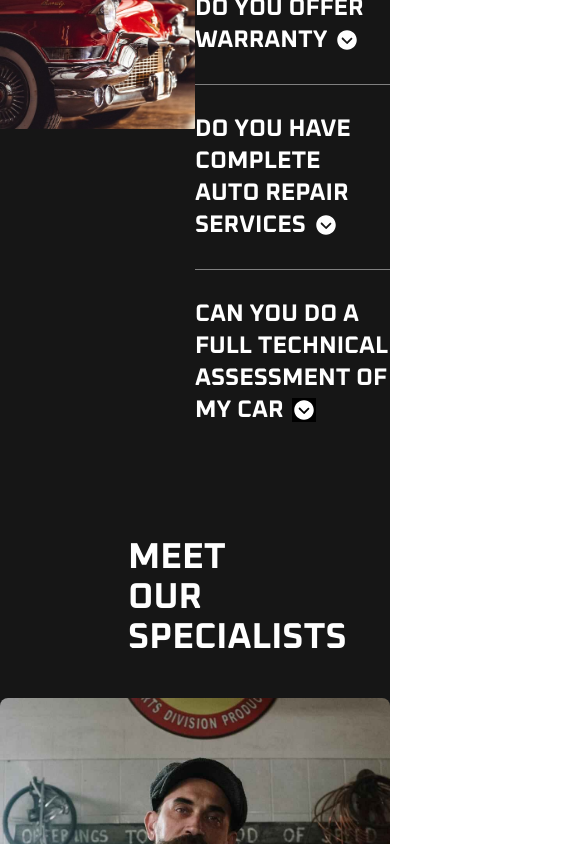
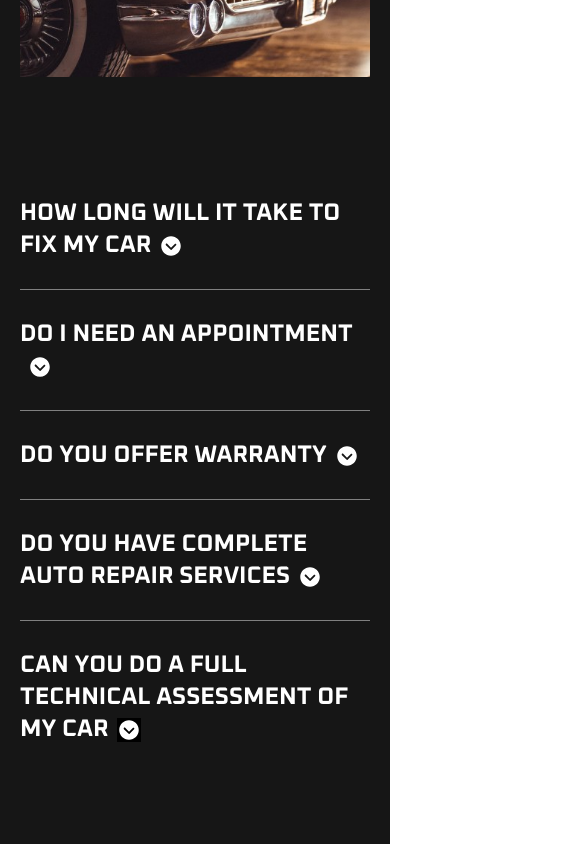
Before and after one commit to Kimutai01/mechanical, a React (Vite) app: page / in a window 390 px wide. Shown: the part 6740-7584 px from the top of the page, 564 px wide, since content can reach past the window. Built offline with nearby package versions, Linux system fonts and the light colour scheme; the HTML template or start-up script is replaced by a standard one.

Commit message:
Made it responsive

```diff
--- a/src/components/Contact.jsx
+++ b/src/components/Contact.jsx
@@ -10,10 +10,10 @@ import { IoMdMail } from "react-icons/io";
 import { IoLocationSharp } from "react-icons/io5";
 const Contact = () => {
   return (
-    <div className="bg-[#000] flex pt-20 px-32 pb-20 gap-16">
-      <div className="bg-[#161616] w-[85%] px-10 rounded-lg pb-10">
-        <div className="flex mt-10 gap-5">
-          <div className="flex flex-col w-[50%]">
+    <div className="bg-[#000] flex flex-col md:flex-row pt-20 px-32 pb-20 gap-16">
+      <div className="bg-[#161616] md:w-[85%] px-10 rounded-lg pb-10">
+        <div className="flex flex-col md:flex-row mt-10 gap-5">
+          <div className="flex flex-col md:w-[50%]">
             <label for="name" className="text-white mb-3">
               Name
             </label>
@@ -25,7 +25,7 @@ const Contact = () => {
               className="bg-[#161616] text-white border-[grey] border-[1px] rounded-lg p-2 font-medium focus:outline-none focus:border-[#ff4d24]"
             />
           </div>
-          <div className="flex flex-col w-[50%]">
+          <div className="flex flex-col md:w-[50%]">
             <label for="phone" className="text-white mb-3">
               Phone
             </label>
@@ -38,8 +38,8 @@ const Contact = () => {
             />
           </div>
         </div>
-        <div className="flex mt-10 gap-5">
-          <div className="flex flex-col w-[50%]">
+        <div className="flex flex-col md:flex-row mt-10 gap-5">
+          <div className="flex flex-col md:w-[50%]">
             <label for="car" className="text-white mb-3">
               Car
             </label>
@@ -51,7 +51,7 @@ const Contact = () => {
               className="bg-[#161616] text-white border-[grey] border-[1px] rounded-lg p-2 font-medium focus:outline-none focus:border-[#ff4d24]"
             />
           </div>
-          <div className="flex flex-col w-[50%]">
+          <div className="flex flex-col md:w-[50%]">
             <label for="email" className="text-white mb-3">
               Email Address
             </label>
--- a/src/components/Faqs.jsx
+++ b/src/components/Faqs.jsx
@@ -11,22 +11,22 @@ const Faqs = () => {
     setActiveParagraphIndex(activeParagraphIndex === index ? null : index);
   };
   return (
-    <div className="flex bg-[#161616] pt-28 md:px-32 ">
-      <div className="w-[60%]">
+    <div className="flex flex-col md:flex-row bg-[#161616] pt-28 md:px-32 ">
+      <div className="md:w-[60%] p-5 md:p-0">
         <h1 className="text-[#fff] text-4xl uppercase font-bold">
           FAQs & News
         </h1>
-        <p className="text-[#fff] w-[80%] text-lg font-medium mt-5">
+        <p className="text-[#fff] md:w-[80%] text-lg font-medium mt-5">
           Customer satisfaction is the measure of our success. Our unique
           service promises mean a commitment to finding the best possible
           solution to any problem.
         </p>
         <img src={red} alt="" className="mt-5" />
       </div>
-      <div className="flex flex-col w-[60%] mt-10">
+      <div className="flex flex-col md:w-[60%] p-5 md:p-0 mt-10">
         <div className="mt-10 ">
           <h1
-            className={`md:text-2xl text-3xl text-transparent bg-clip-text font-bold uppercase ${
+            className={`md:text-2xl text-2xl text-transparent bg-clip-text font-bold uppercase ${
               activeParagraphIndex === 0 ? "bg-red-500" : ""
             }`}
             style={{
--- a/src/components/Pricing.jsx
+++ b/src/components/Pricing.jsx
@@ -3,11 +3,11 @@ import PricePackage from "./PricePackage";
 
 const Pricing = () => {
   return (
-    <div className="bg-[#000]  pt-[650px] md:pt-96">
-      <h1 className="text-white font-bold text-4xl text-center uppercase">
+    <div className="bg-[#000] pt-[700px] md:pt-96">
+      <h1 className="text-white font-bold text-4xl text-center uppercase mx-5 md:mx-0">
         Choose your pack
       </h1>
-      <p className="text-[grey] w-[35%] text-center font-medium mx-auto mt-8">
+      <p className="text-[grey] md:w-[35%] text-center font-medium mx-auto mt-8">
         Lorem ipsum dolor sit amet, consectetur adipiscing elit. Donec sed
         ornare nunc tellus fermentum, amet curabitur lacus.
       </p>
--- a/src/components/Specialist.jsx
+++ b/src/components/Specialist.jsx
@@ -4,10 +4,10 @@ import red from "../assets/jacob.jpg";
 const Specialist = () => {
   return (
     <div className="bg-[#161616] pt-28 pb-96">
-      <h1 className="uppercase text-[white] text-4xl font-bold mx-32">
+      <h1 className="uppercase text-[white] text-3xl p-6 md:p-0 md:text-4xl font-bold md:mx-32">
         meet our specialists
       </h1>
-      <div className="grid md:grid-cols-4 md:gap-5 md:mx-32   grid-cols-1 gap-5 pt-10 ">
+      <div className="grid md:grid-cols-4 md:gap-5 md:mx-32 p-5 md:p-0   grid-cols-1 gap-5 pt-10 ">
         <div>
           <img src={red} alt="" className="rounded-lg" />
           <div className="mt-5">
--- a/src/components/Testimonials.jsx
+++ b/src/components/Testimonials.jsx
@@ -53,7 +53,7 @@ const Testimonials = () => {
   return (
     <div className="mt-[-250px] p-5 absolute">
       <div className="border bg-[#000] border-[red] flex flex-col md:flex-row items-center md:gap-20 gap-10 ">
-        <div className="flex flex-col md:flex-row gap-2 md:items-center h-[450px] p-5 ">
+        <div className="flex flex-col md:flex-row gap-2 md:items-center h-[450px] ml-[-10px] mr-[-10px] md:ml-0 md:mr-0 md:p-5 ">
           <BsFillArrowLeftCircleFill
             className="text-[grey] cursor-pointer hidden md:block"
             onClick={handlePreviousTestimonial}
@@ -82,7 +82,7 @@ const Testimonials = () => {
             />
           </div>
         </div>
-        <div className="md:w-[50%] w-[80%]  ">
+        <div className="md:w-[50%] w-[80%] mt-10 md:mt-0 mb-3  ">
           <h1 className="text-white font-bold text-3xl md:text-4xl">
             WHAT OUR CUSTOMERS SAY
           </h1>
```
